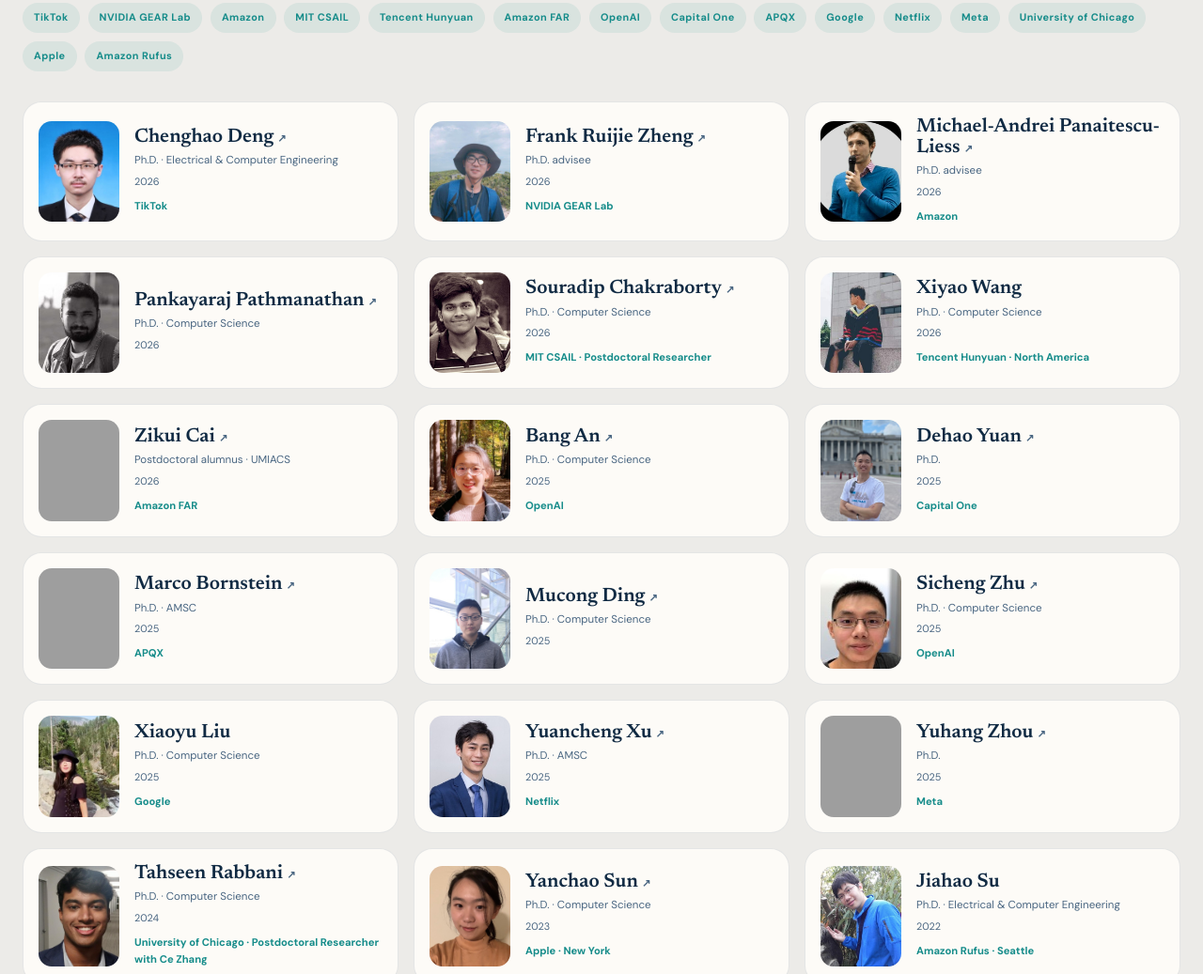
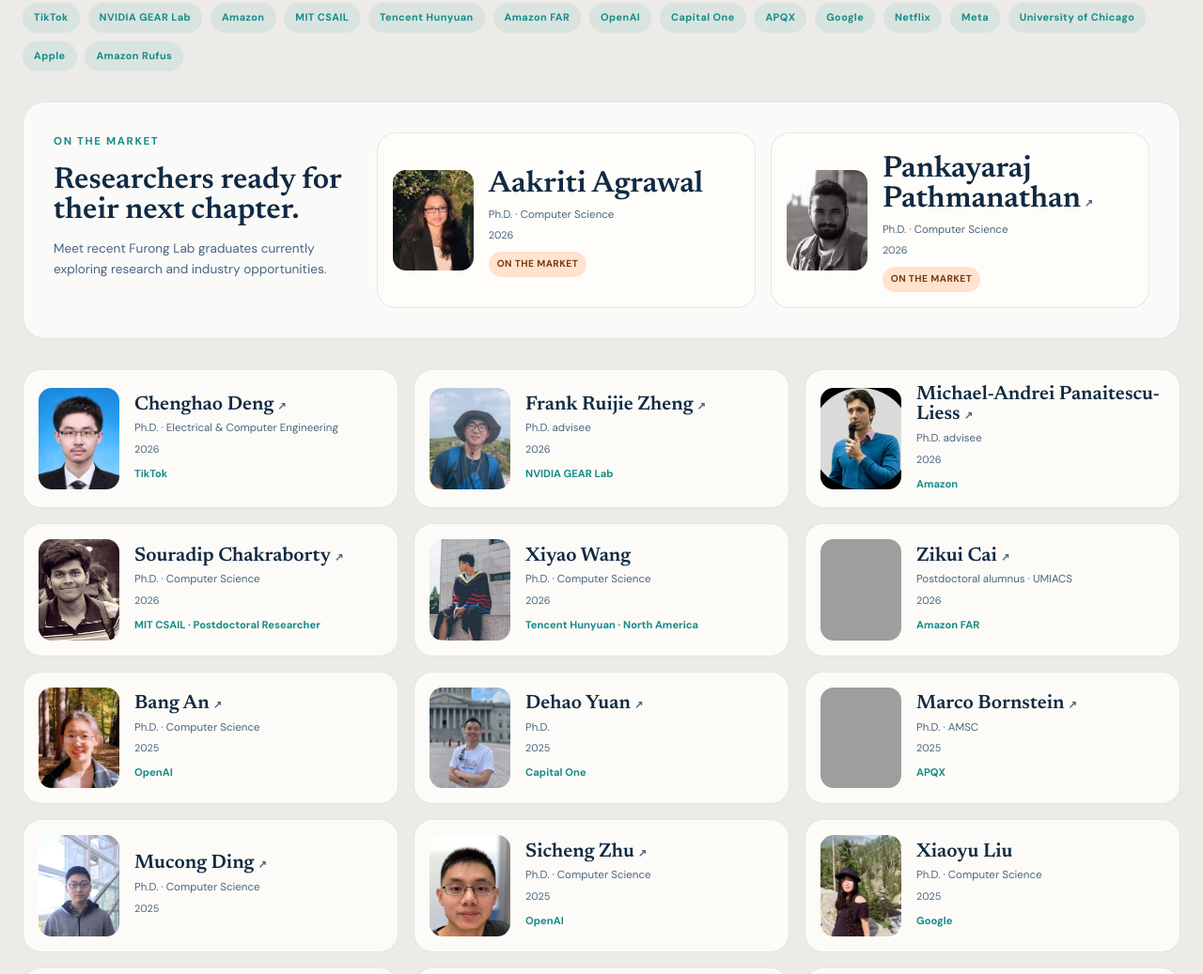
Before and after one commit to FurongHuang/furonghuang.github.io, an Astro site: page /people in a window 1280 px wide. Shown: the part 3851-4888 px from the top of the page at 94% size. Built offline with nearby package versions, Linux system fonts and the light colour scheme; Astro itself is replaced by a stand-in of ours; grey boxes are pictures that could not be loaded.

Commit message:
Feature alumni currently on the market

```diff
--- a/src/components/PersonCard.astro
+++ b/src/components/PersonCard.astro
@@ -28,6 +28,7 @@ const initials = person.name
     <h3>{person.href ? <a href={person.href} target="_blank" rel="noopener">{person.name}<span>↗</span></a> : person.name}</h3>
     <p>{person.role}</p>
     {person.period && <span class="person-period">{person.period}</span>}
+    {person.onMarket && <span class="person-market">On the market</span>}
     {person.destination && <strong>{person.destination}</strong>}
   </div>
 </article>
--- a/src/data/people.ts
+++ b/src/data/people.ts
@@ -10,6 +10,7 @@ export interface Person {
   image?: string;
   imagePosition?: string;
   imageScale?: number;
+  onMarket?: boolean;
 }
 
 const optionalFields = ["period", "destination", "href", "image", "imagePosition"] as const;
@@ -34,6 +35,9 @@ function validateGroup(value: unknown, group: string): Person[] {
     if (person.imageScale !== undefined && (typeof person.imageScale !== "number" || person.imageScale < 1 || person.imageScale > 3)) {
       throw new Error(`people.yaml: ${group}[${index}].imageScale must be a number from 1 to 3`);
     }
+    if (person.onMarket !== undefined && typeof person.onMarket !== "boolean") {
+      throw new Error(`people.yaml: ${group}[${index}].onMarket must be a boolean`);
+    }
     return person as unknown as Person;
   });
 }
--- a/src/data/people.yaml
+++ b/src/data/people.yaml
@@ -10,11 +10,6 @@ postdocs:
     imagePosition: 50% 24%
 
 current_phd_students:
-  - name: Aakriti Agrawal
-    role: Ph.D. advisee · Computer Science
-    period: 2023–present
-    image: /assets/people/aakriti-agrawal.jpg
-    imagePosition: 50% 26%
   - name: Andrew Mendez
     role: Ph.D. advisee · Computer Science
     period: 2025–present
@@ -95,6 +90,12 @@ current_phd_students:
     imagePosition: 50% 30%
 
 alumni:
+  - name: Aakriti Agrawal
+    role: Ph.D. · Computer Science
+    period: "2026"
+    onMarket: true
+    image: /assets/people/aakriti-agrawal.jpg
+    imagePosition: 50% 26%
   - name: Zikui Cai
     role: Postdoctoral alumnus · UMIACS
     period: "2026"
@@ -105,6 +106,7 @@ alumni:
   - name: Pankayaraj Pathmanathan
     role: Ph.D. · Computer Science
     period: "2026"
+    onMarket: true
     href: https://pankayaraj.github.io/
     image: /assets/people/pankayaraj-pathmanathan.jpg
     imagePosition: 50% 25%
--- a/src/pages/people.astro
+++ b/src/pages/people.astro
@@ -6,6 +6,8 @@ import { alumni, currentPhdStudents, postdocs } from "../data/people";
 const placementDestinations = Array.from(
   new Set(alumni.map((person) => person.destination?.split(" · ")[0]).filter(Boolean))
 );
+const onMarket = alumni.filter((person) => person.onMarket);
+const placedAlumni = alumni.filter((person) => !person.onMarket);
 ---
 
 <BaseLayout title="People — Furong Lab" description="Current researchers and alumni of Furong Lab at the University of Maryland.">
@@ -71,7 +73,15 @@ const placementDestinations = Array.from(
       <div class="people-destinations" aria-label="Alumni organizations">
         {placementDestinations.map((destination) => <span>{destination}</span>)}
       </div>
-      <div class="people-grid alumni-grid">{alumni.map((person) => <PersonCard person={person} />)}</div>
+      <div class="market-roster">
+        <div>
+          <p class="eyebrow">On the market</p>
+          <h3>Researchers ready for their next chapter.</h3>
+          <p>Meet recent Furong Lab graduates currently exploring research and industry opportunities.</p>
+        </div>
+        <div class="people-grid market-grid">{onMarket.map((person) => <PersonCard person={person} />)}</div>
+      </div>
+      <div class="people-grid alumni-grid">{placedAlumni.map((person) => <PersonCard person={person} />)}</div>
     </div>
   </section>
 </BaseLayout>
--- a/src/styles/global.css
+++ b/src/styles/global.css
@@ -1654,10 +1654,44 @@ main {
 .person-card h3 a:hover { color: var(--teal); }
 .person-card p { margin: 0; color: var(--ink-soft); font-size: 0.72rem; line-height: 1.4; }
 .person-period { display: block; margin-top: 0.35rem; color: var(--ink-soft); font-size: 0.68rem; }
+.person-market {
+  display: inline-flex;
+  margin-top: 0.5rem;
+  padding: 0.3rem 0.55rem;
+  border-radius: 999px;
+  color: #7a3a12;
+  background: #ffe2cf;
+  font-size: 0.64rem;
+  font-weight: 800;
+  letter-spacing: 0.04em;
+  text-transform: uppercase;
+}
 .person-card strong { display: block; margin-top: 0.45rem; color: var(--teal); font-size: 0.7rem; }
 
 .alumni-band { background: rgba(16, 42, 67, 0.045); }
 .alumni-grid .person-card { background: rgba(255, 253, 249, 0.88); }
+
+.market-roster {
+  display: grid;
+  grid-template-columns: minmax(240px, 0.55fr) minmax(0, 1.45fr);
+  gap: 2rem;
+  align-items: start;
+  margin-block: 2rem;
+  padding: 2rem;
+  border: 1px solid rgba(16, 42, 67, 0.1);
+  border-radius: 24px;
+  background: rgba(255, 255, 255, 0.72);
+}
+
+.market-roster h3 {
+  margin: 0.35rem 0 0.55rem;
+  font-family: "Newsreader", serif;
+  font-size: 2rem;
+  line-height: 1;
+}
+
+.market-roster > div > p:last-child { color: var(--ink-soft); font-size: 0.85rem; }
+.market-grid { grid-template-columns: repeat(2, minmax(0, 1fr)); }
 
 .news-list { border-top: 1px solid var(--line); }
 
@@ -2073,6 +2107,7 @@ footer > small {
   .people-hero img { grid-row: 1; width: 150px; }
   .project-grid,
   .people-grid { grid-template-columns: 1fr; }
+  .market-roster { grid-template-columns: 1fr; padding: 1.5rem; }
   .news-list article { grid-template-columns: 100px 100px 1fr; }
   .news-list article > a,
   .news-list article > span:last-child { grid-column: 3; }
```
